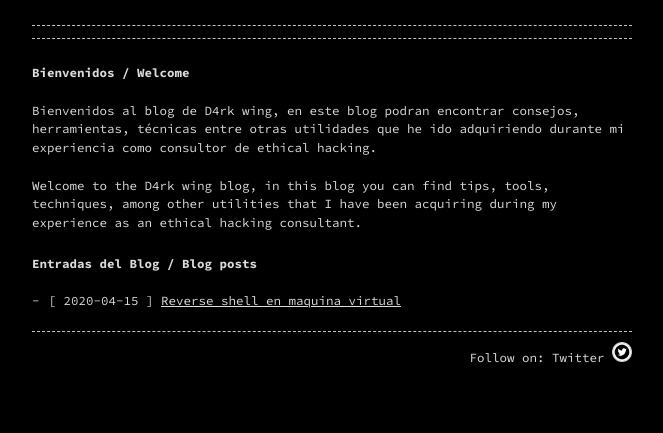
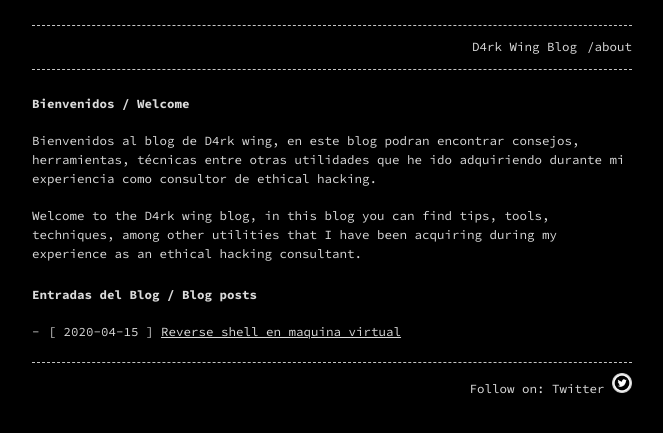
Before and after one commit to d4rk-wing/d4rkwz.github.io, a Jekyll site: the page built from index.md, in a window 1280 px wide. Shown: the top 433 px of the page, without its empty margins (308-971 px from the left). Built offline with Jekyll 4.4.1, drawn with Linux system fonts in a browser that asks for light colours.

Commit message:
corregir uso de header y footer

```diff
--- a/_config.yml
+++ b/_config.yml
@@ -2,11 +2,11 @@
 
 #google_analytics: UA-NNNNNNNN-N
 
-#header_pages:
-#  - index.md
-#  - about.md
+header_pages:
+  - index.md
+  - about.md
 
-#footer: 'follow us on <a href="https://twitter.com/">twitter</a>'
+footer: 'Follow on: Twitter <a href="https://twitter.com/d4rk_wing" target="_blank"><img src="/images/twitter.png" alt="" width="20" height="20" /></a>'
 
 #style: light # dark (default) or light
 #listen_for_clients_preferred_style: true # true or false (default)
--- a/_includes/footer.html
+++ b/_includes/footer.html
@@ -1,5 +1,3 @@
 <footer>
-Follow on:
-Twitter <a href="https://twitter.com/d4rk_wing" target="_blank"><img src="/images/twitter.png" alt="" width="20" height="20" /></a>
-
+	{{ site.footer }}
 </footer>
```
Also changed, not shown: 1 other file.
